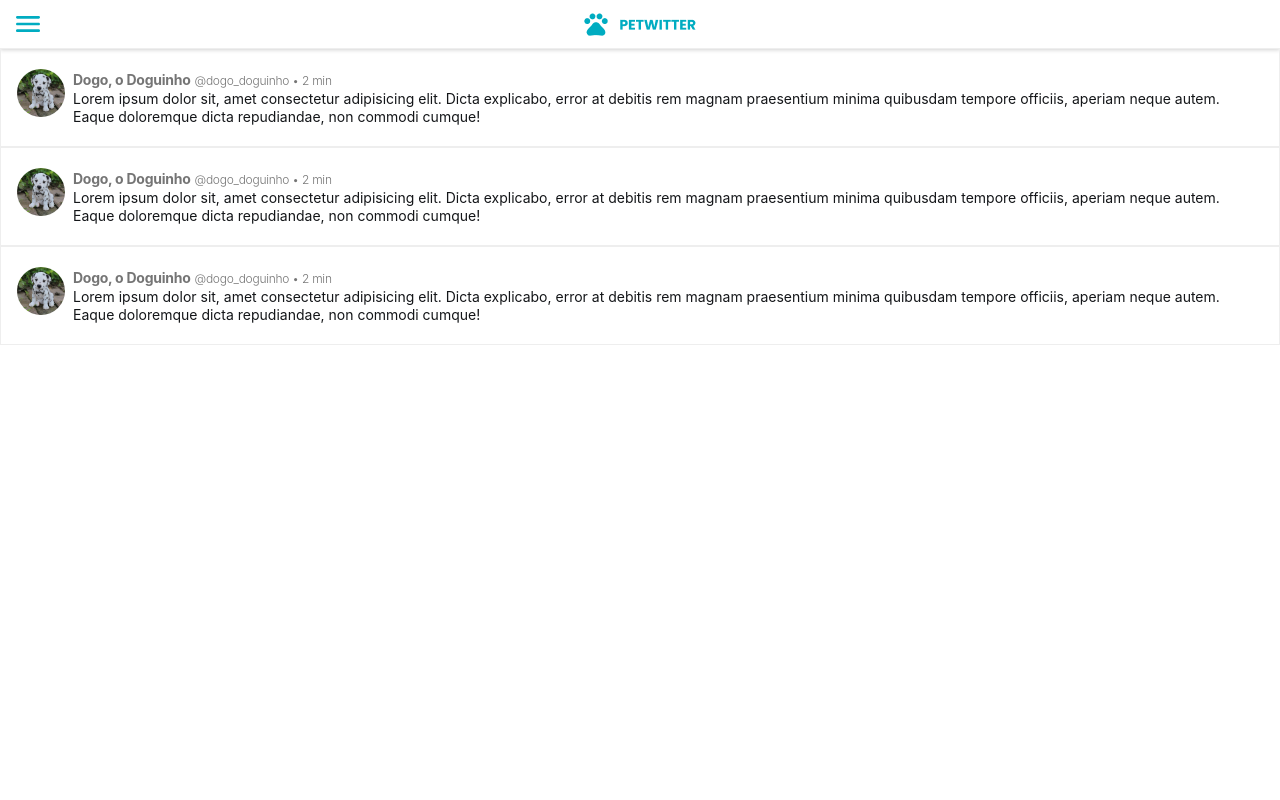
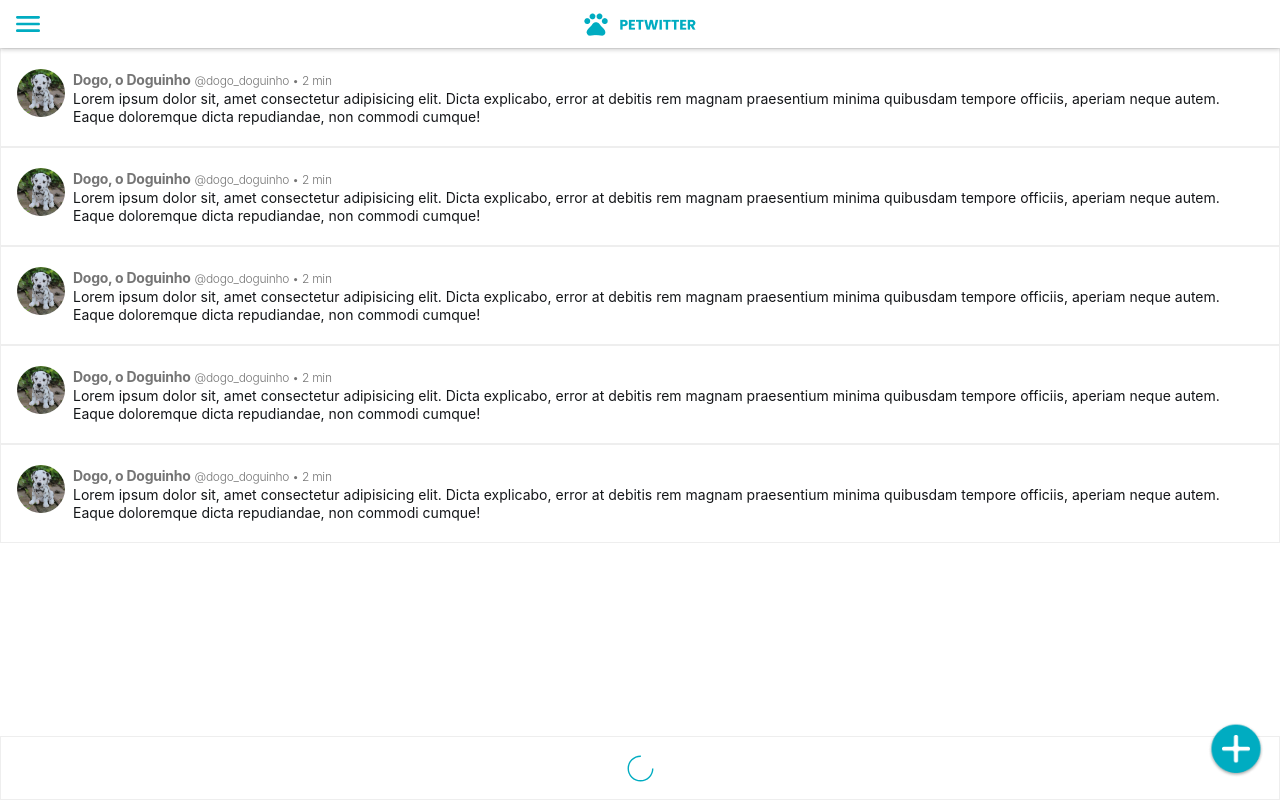
Before and after one commit to sgtroberti/petwitter-front, a React (Create React App) app: page /feed in a window 1280 px wide. Built offline with nearby package versions, Linux system fonts and the light colour scheme; no server answers; sample sign-in values are in the browser's storage.

Commit message:
Layout version 1

```diff
--- a/src/components/Layout.js
+++ b/src/components/Layout.js
@@ -1,15 +1,21 @@
 import { Link, Outlet } from "react-router-dom";
-import { Box, Button, Image } from "@chakra-ui/react";
+import { Box, Button, Image, Flex } from "@chakra-ui/react";
+import { useState } from "react";
 
 import AuthStatus from "./AuthStatus";
 
 function Layout() {
+  const [isLoading, setIsLoading] = useState(true);
+
   return (
     <div>
       <Box
         h="48px"
         display="flex"
         boxShadow="0px 2px 4px rgba(33, 33, 33, 0.2)"
+        backgroundColor="white"
+        position="fixed"
+        w="100%"
       >
         <Button
           _active={{ backgroundColor: "none" }}
@@ -38,8 +44,35 @@ function Layout() {
           <Link to="/protected">Protected Page</Link>
         </li>
       </ul> */}
-
+      <Box pb="48px" />
       <Outlet />
+      <Flex
+        position="fixed"
+        top="calc(100vh - 64px)"
+        alignItems="center"
+        justifyContent="center"
+        h="64px"
+        w="100%"
+        border="1px solid #EEEEEE"
+        backgroundColor="white"
+      >
+        <Image
+          src={isLoading ? "img/loading.svg" : null}
+          alt="loading"
+          w="35px"
+          h="35px"
+        />
+        <Image
+          position="fixed"
+          left="calc(100% - 72px)"
+          top="calc(100vh - 78px)"
+          src="img/addPost.png"
+          w="56px"
+          h="56px"
+          alt="addPost"
+          zIndex="2"
+        />
+      </Flex>
     </div>
   );
 }
--- a/src/routes/Feed.js
+++ b/src/routes/Feed.js
@@ -30,6 +30,24 @@ const Feed = () => {
           "Lorem ipsum dolor sit, amet consectetur adipisicing elit. Dicta explicabo, error at debitis rem magnam praesentium minima quibusdam tempore officiis, aperiam neque autem. Eaque doloremque dicta repudiandae, non commodi cumque!"
         }
       />
+      <Post
+        image={"/img/avatar/dogo.jpg"}
+        name={"Dogo, o Doguinho"}
+        url={"@dogo_doguinho"}
+        time={"2 min"}
+        post={
+          "Lorem ipsum dolor sit, amet consectetur adipisicing elit. Dicta explicabo, error at debitis rem magnam praesentium minima quibusdam tempore officiis, aperiam neque autem. Eaque doloremque dicta repudiandae, non commodi cumque!"
+        }
+      />
+      <Post
+        image={"/img/avatar/dogo.jpg"}
+        name={"Dogo, o Doguinho"}
+        url={"@dogo_doguinho"}
+        time={"2 min"}
+        post={
+          "Lorem ipsum dolor sit, amet consectetur adipisicing elit. Dicta explicabo, error at debitis rem magnam praesentium minima quibusdam tempore officiis, aperiam neque autem. Eaque doloremque dicta repudiandae, non commodi cumque!"
+        }
+      />
     </div>
   );
 };
```
Also changed, not shown: public/img/addPost.png (added), public/img/loading.svg (added).
